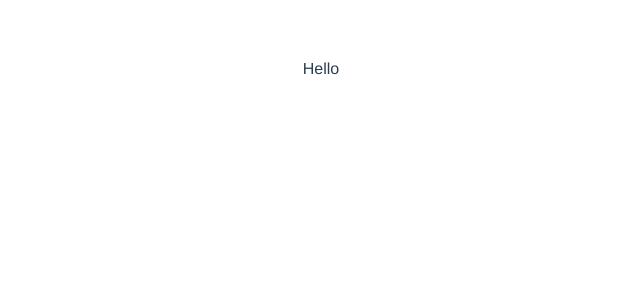
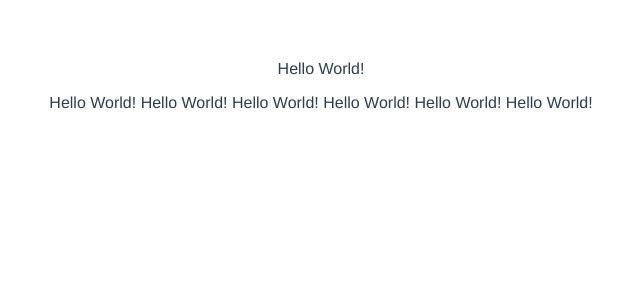
Before and after one commit to KUNIMOTO-M/vue-calender, a Vue app in the folder frontend/: page / in a window 1280 px wide. Shown: the top 300 px of the page, without its empty margins (319-959 px from the left). Built offline with nearby package versions, Linux system fonts and the light colour scheme.

Commit message:
2-4終了

```diff
--- a/frontend/package.json
+++ b/frontend/package.json
@@ -5,7 +5,8 @@
   "scripts": {
     "serve": "vue-cli-service serve",
     "build": "vue-cli-service build",
-    "lint": "vue-cli-service lint"
+    "lint": "vue-cli-service lint",
+    "prettier": "prettier --write './src/**/*.{vue,js}'"
   },
   "dependencies": {
     "core-js": "^3.6.5",
--- a/frontend/src/App.vue
+++ b/frontend/src/App.vue
@@ -1,14 +1,14 @@
 <template>
   <div id="app">
-  <HelloWorld message="Hello"/>
+    <HelloWorld message="Hello" />
   </div>
 </template>
 
 <script>
-import HelloWorld from "./components/HelloWorld.vue";
+import HelloWorld from './components/HelloWorld.vue';
 
 export default {
-  name: "App",
+  name: 'App',
   components: {
     HelloWorld,
   },
--- a/frontend/src/components/HelloWorld.vue
+++ b/frontend/src/components/HelloWorld.vue
@@ -1,9 +1,11 @@
 <template>
-  <p>{{message}}</p>
+  <div>
+    <p>Hello World!</p>
+    <p>Hello World! Hello World! Hello World! Hello World! Hello World! Hello World!</p>
+  </div>
 </template>
 <script>
 export default {
-  name: "HelloWorld",
-  props: ['message']
+  name: 'HelloWorld',
 };
 </script>
--- a/frontend/src/main.js
+++ b/frontend/src/main.js
@@ -1,8 +1,8 @@
-import Vue from "vue";
-import App from "./App.vue";
+import Vue from 'vue';
+import App from './App.vue';
 
 Vue.config.productionTip = false;
 
 new Vue({
   render: (h) => h(App),
-}).$mount("#app");
+}).$mount('#app');
```
Also changed, not shown: 1 other file (tests, documents, lock files or other folders).
